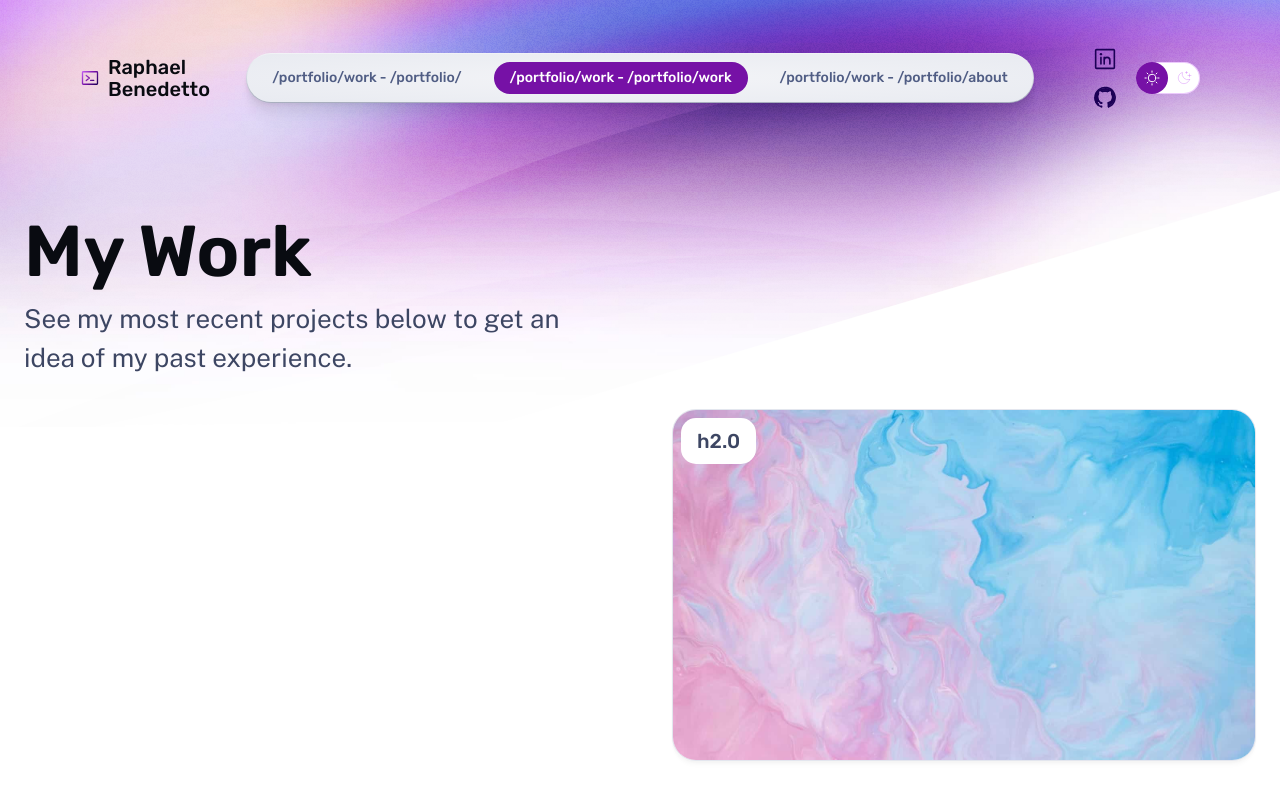
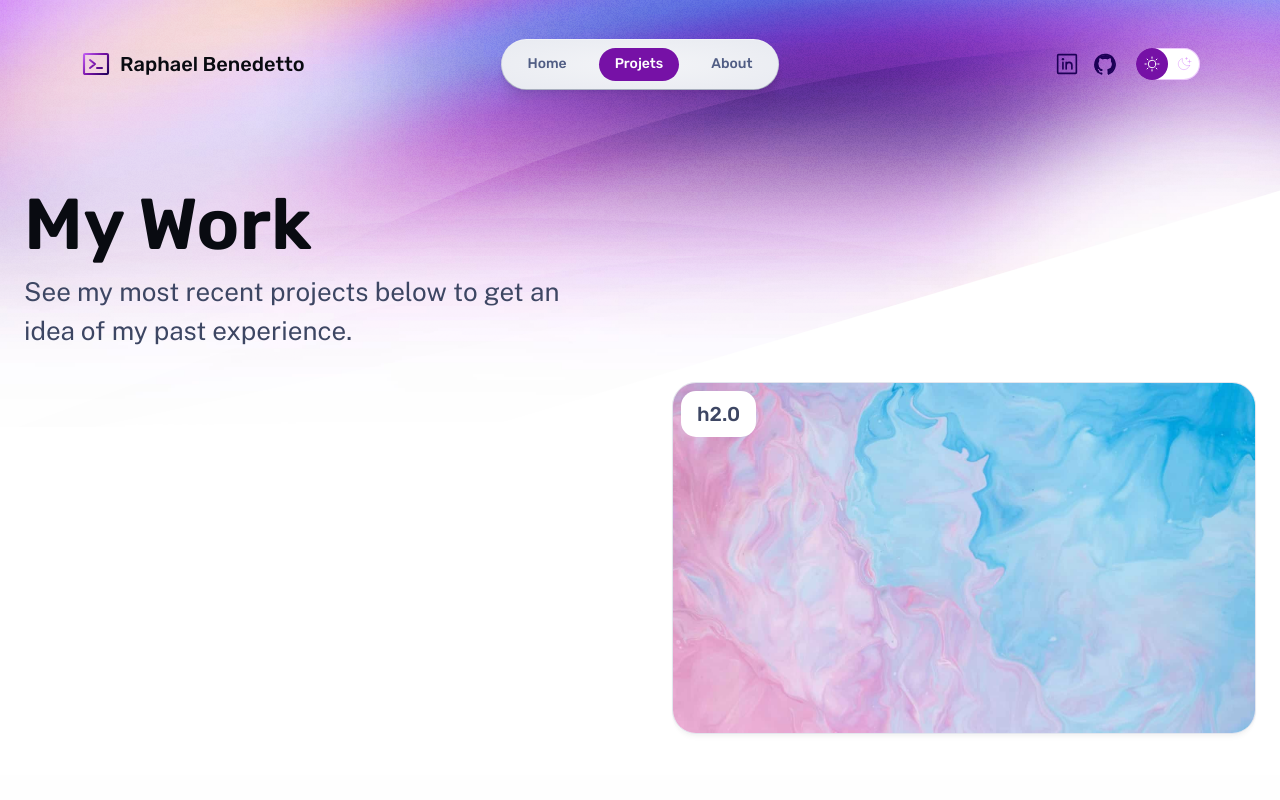
Before and after one commit to RaphBen69/portfolio, an Astro site: page /portfolio/work in a window 1280 px wide. Shown: the top 800 px of the page. Built offline with nearby package versions, Linux system fonts and the light colour scheme; Astro itself is replaced by a stand-in of ours.

```diff
--- a/src/components/Nav.astro
+++ b/src/components/Nav.astro
@@ -43,12 +43,12 @@
 				textLinks.map(({ label, href }) => (
 					<li>
 						<a
-							aria-current={Astro.url.pathname === href}
+							aria-current={Astro.url.pathname.replace("/", "") === href.replace("/", "")}
 							class:list={[
 								'link',
 								{
 									active:
-										Astro.url.pathname === href,
+										Astro.url.pathname.replace("/", "") === href.replace("/", ""),
 								},
 							]}
 							href={href}
@@ -80,17 +80,17 @@
 				textLinks.map(({ label, href }) => (
 					<li>
 						<a
-							aria-current={Astro.url.pathname === href}
+							aria-current={Astro.url.pathname.replace("/", "") === href.replace("/", "")}
 							class:list={[
 								'link',
 								{
 									active:
-										Astro.url.pathname === href,
+										Astro.url.pathname.replace("/", "") === href.replace("/", ""),
 								},
 							]}
 							href={href}
 						>
-							{Astro.url.pathname + " - " + href}
+							{label}
 						</a>
 					</li>
 				))
```
Also changed, not shown: 1 other file.
